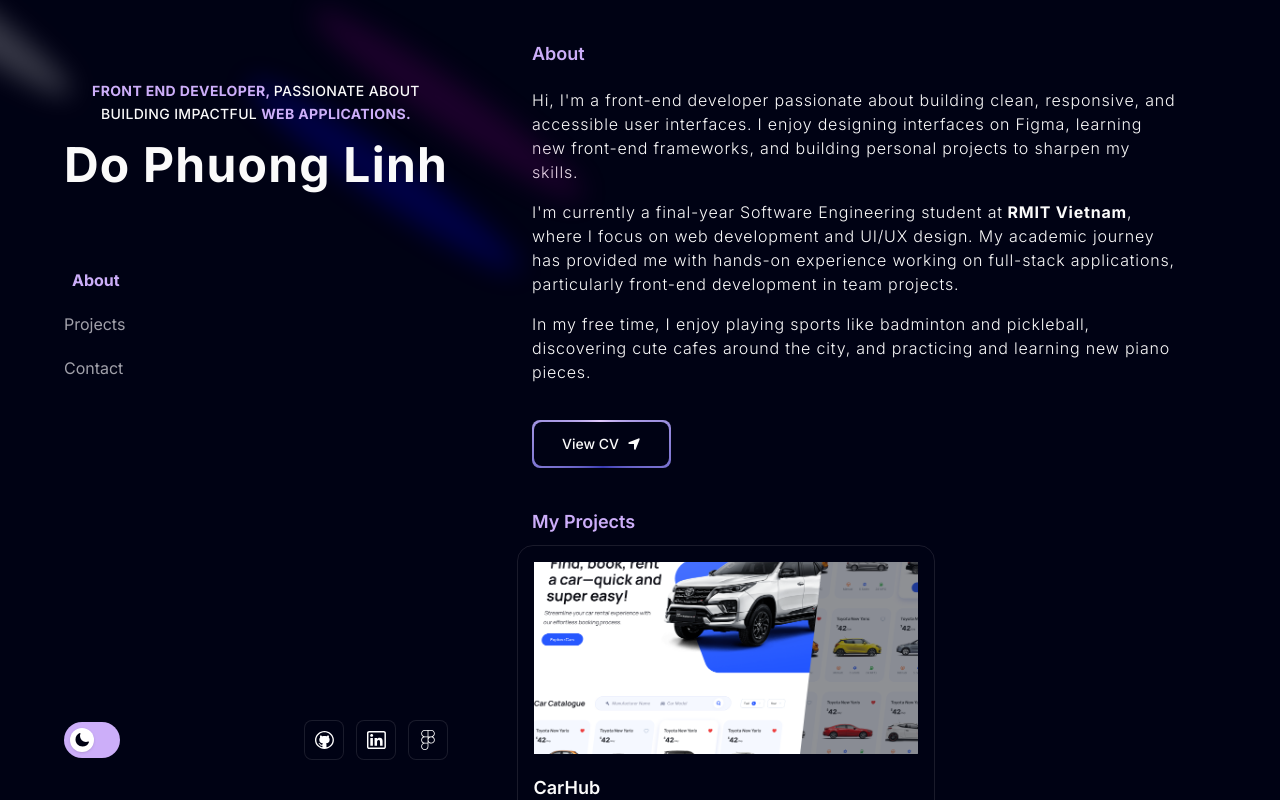
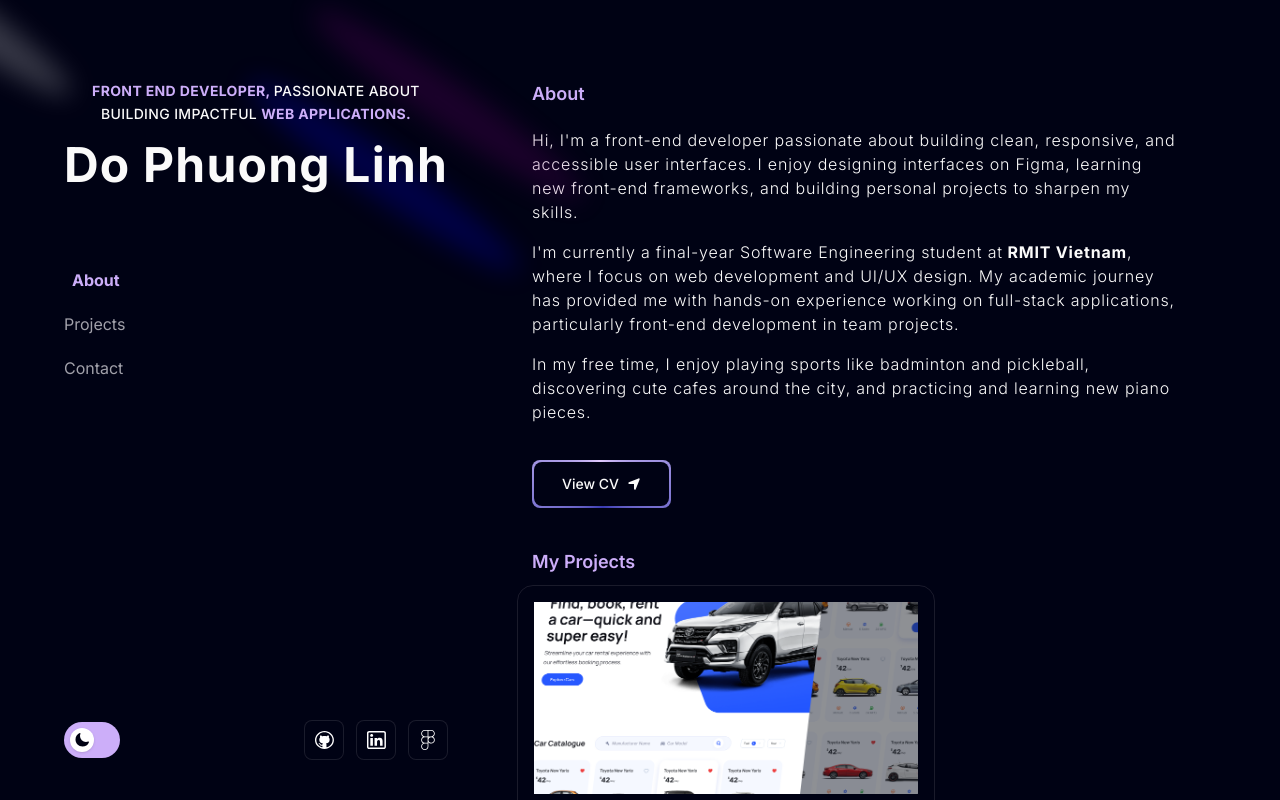
Before and after one commit to dophuonglinhh/my-portfolio, a Next.js app: page / in a window 1280 px wide. Built offline with nearby package versions, Linux system fonts and the light colour scheme.

Commit message:
fix: remove padding for mobile

```diff
--- a/components/About.tsx
+++ b/components/About.tsx
@@ -6,7 +6,7 @@ import { TextGenerateEffect } from "./ui/TextGenerateEffect";
 
 const About = () => {
   return (
-    <div id="about" className="flex flex-col justify-center pt-10 lg:mr-20">
+    <div id="about" className="flex flex-col justify-center pt-10 lg:pt-20 lg:mr-20">
       <p className="text-start text-lg text-purple font-semibold mb-5">About</p>
 
       <p className="text-start md:tracking-wider mb-4 text-base font-light">
```
